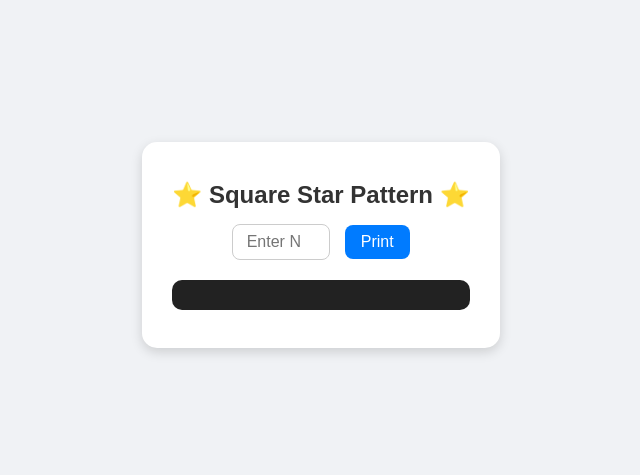
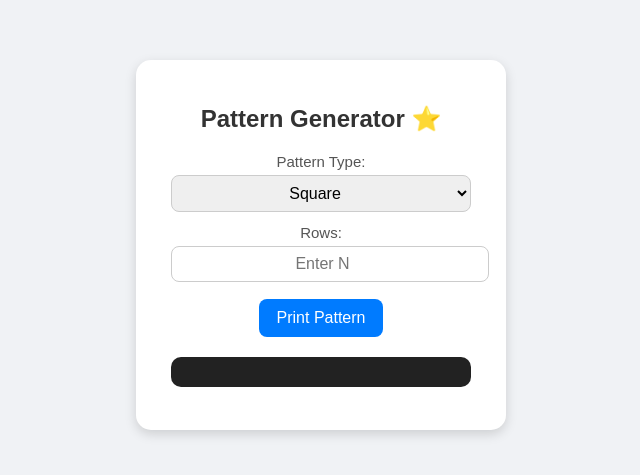
Before and after one commit to BalajiiSelvam/Mini-Projects-JS, a plain HTML site: page PatternPrinting/index.html in a window 1280 px wide. Shown: the part 163-638 px from the top of the page, without its empty margins (319-959 px from the left). Drawn offline with Linux system fonts and the light colour scheme.

Commit message:
Updated Patternprinting

```diff
--- a/PatternPrinting/index.html
+++ b/PatternPrinting/index.html
@@ -3,16 +3,31 @@
 <head>
   <meta charset="UTF-8" />
   <meta name="viewport" content="width=device-width, initial-scale=1.0" />
-  <title>Square Star Pattern</title>
+  <title>Star Pattern Generator</title>
   <link rel="stylesheet" href="style.css" />
 </head>
 <body>
   <div class="container">
-    <h2>⭐ Square Star Pattern ⭐</h2>
-    <div>
-      <input type="number" id="size" placeholder="Enter N" min="1" />
-      <button onclick="printPattern()">Print</button>
+    <h2>Pattern Generator ⭐</h2>
+
+    <div class="input-group">
+      <label for="pattern">Pattern Type:</label>
+      <select id="pattern">
+        <option value="square">Square</option>
+        <option value="left">Left Triangle</option>
+        <option value="right">Right Triangle</option>
+        <option value="inverted">Inverted Triangle</option>
+        <option value="hollowSquare">Hollow Square</option>
+      </select>
     </div>
+
+    <div class="input-group">
+      <label for="rows">Rows:</label>
+      <input type="number" id="rows" placeholder="Enter N" min="1" />
+    </div>
+
+    <button onclick="printPattern()">Print Pattern</button>
+
     <pre id="output"></pre>
   </div>
 
--- a/PatternPrinting/script.js
+++ b/PatternPrinting/script.js
@@ -1,13 +1,39 @@
 function printPattern() {
-  const n = document.getElementById("size").value;
+  const patternType = document.getElementById("pattern").value;
+  const n = parseInt(document.getElementById("rows").value);
   let output = "";
 
-  if (n <= 0) {
-    output = "Please enter a positive number!";
-  } else {
-    for (let i = 0; i < n; i++) {
-      output += "*".repeat(n) + "\n";
-    }
+  if (isNaN(n) || n <= 0) {
+    document.getElementById("output").textContent = "⚠️ Please enter a valid positive number!";
+    return;
+  }
+
+  switch (patternType) {
+    case "square":
+      for (let i = 0; i < n; i++) output += "*".repeat(n) + "\n";
+      break;
+
+    case "left":
+      for (let i = 1; i <= n; i++) output += "*".repeat(i) + "\n";
+      break;
+
+    case "right":
+      for (let i = 1; i <= n; i++) output += " ".repeat(n - i) + "*".repeat(i) + "\n";
+      break;
+
+    case "inverted":
+      for (let i = n; i >= 1; i--) output += "*".repeat(i) + "\n";
+      break;
+
+    case "hollowSquare":
+      for (let i = 1; i <= n; i++) {
+        if (i === 1 || i === n) output += "*".repeat(n) + "\n";
+        else output += "*" + " ".repeat(n - 2) + "*" + "\n";
+      }
+      break;
+
+    default:
+      output = "❌ Unknown pattern type!";
   }
 
   document.getElementById("output").textContent = output;
--- a/PatternPrinting/style.css
+++ b/PatternPrinting/style.css
@@ -10,35 +10,47 @@ body {
 
 .container {
   background: white;
-  padding: 20px 30px;
+  padding: 25px 35px;
   border-radius: 15px;
   box-shadow: 0 4px 12px rgba(0, 0, 0, 0.15);
   text-align: center;
+  width: 300px;
 }
 
 h2 {
-  margin-bottom: 15px;
+  margin-bottom: 20px;
   color: #333;
 }
 
-input {
-  width: 80px;
+.input-group {
+  margin-bottom: 12px;
+}
+
+label {
+  display: block;
+  margin-bottom: 5px;
+  color: #555;
+  font-size: 15px;
+}
+
+input, select {
+  width: 100%;
   padding: 8px;
   border: 1px solid #ccc;
   border-radius: 8px;
+  font-size: 16px;
   text-align: center;
-  font-size: 16px;
 }
 
 button {
-  padding: 8px 16px;
-  margin-left: 10px;
+  padding: 10px 18px;
   border: none;
   background: #007bff;
   color: white;
   border-radius: 8px;
   cursor: pointer;
   font-size: 16px;
+  margin-top: 5px;
 }
 
 button:hover {
```
